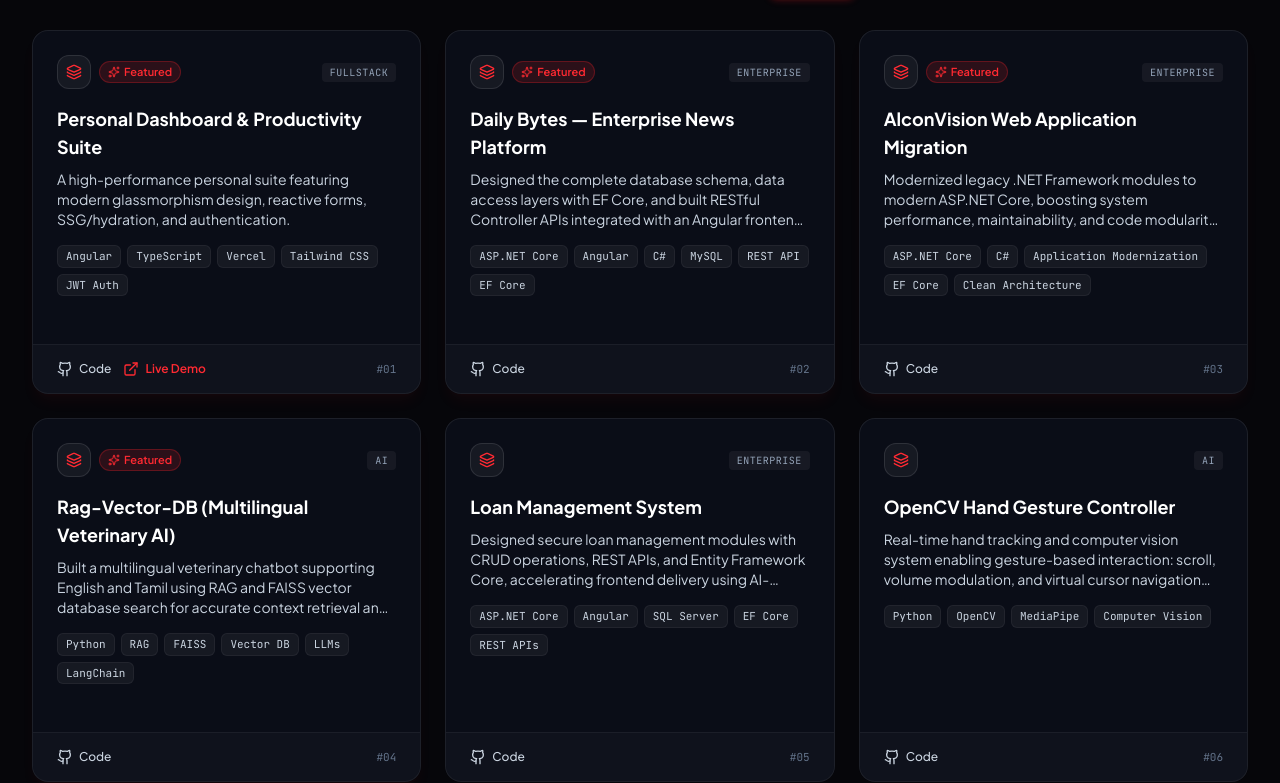
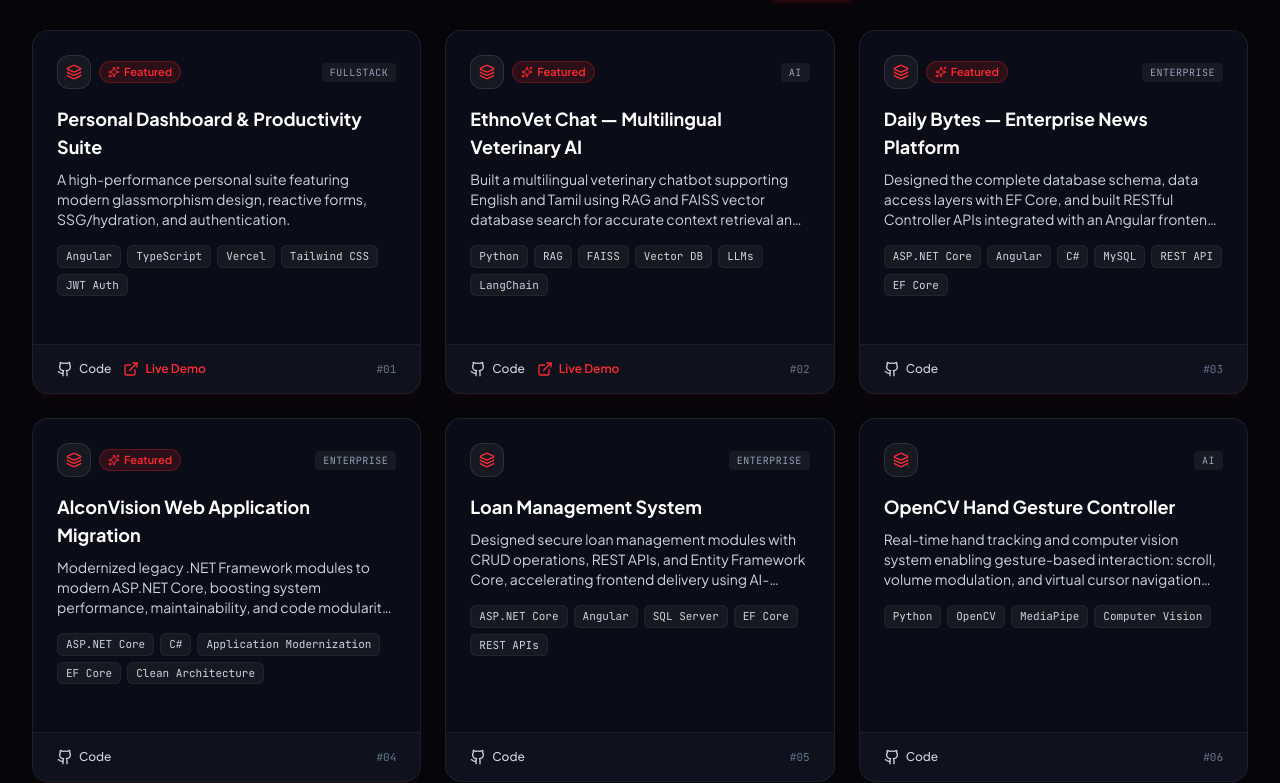
Before and after one commit to Niju-2004/Niju-Portfolio, a React (Vite) app in the folder client/: page / in a window 1280 px wide. Shown: the part 3973-4756 px from the top of the page. Built offline with nearby package versions, Linux system fonts and the light colour scheme; no server answers.

Commit message:
Ethnovet is added

```diff
--- a/client/src/data/staticFallback.ts
+++ b/client/src/data/staticFallback.ts
@@ -34,6 +34,19 @@ export const STATIC_PROJECTS: Project[] = [
   },
   {
     id: 2,
+    title: "EthnoVet Chat — Multilingual Veterinary AI",
+    slug: "rag-vector-db-vet-ai",
+    subtitle: "Multilingual AI assistant powered by Retrieval-Augmented Generation & FAISS",
+    description: "Built a multilingual veterinary chatbot supporting English and Tamil using RAG and FAISS vector database search for accurate context retrieval and natural conversations.",
+    category: "ai",
+    tags: ["Python", "RAG", "FAISS", "Vector DB", "LLMs", "LangChain"],
+    githubUrl: "https://github.com/Niju-2004/Rag-Vector-DB",
+    liveUrl: "https://ethnovet.vercel.app",
+    featured: true,
+    displayOrder: 2
+  },
+  {
+    id: 3,
     title: "Daily Bytes — Enterprise News Platform",
     slug: "daily-bytes-news-platform",
     subtitle: "Full-Stack enterprise news portal with layered architecture and MySQL storage",
@@ -43,10 +56,10 @@ export const STATIC_PROJECTS: Project[] = [
     githubUrl: "https://github.com/Niju-2004",
     liveUrl: null,
     featured: true,
-    displayOrder: 2
+    displayOrder: 3
   },
   {
-    id: 3,
+    id: 4,
     title: "AlconVision Web Application Migration",
     slug: "alconvision-migration",
     subtitle: "Legacy .NET Framework to ASP.NET Core modern architecture migration",
@@ -54,19 +67,6 @@ export const STATIC_PROJECTS: Project[] = [
     category: "enterprise",
     tags: ["ASP.NET Core", "C#", "Application Modernization", "EF Core", "Clean Architecture"],
     githubUrl: "https://github.com/Niju-2004",
-    liveUrl: null,
-    featured: true,
-    displayOrder: 3
-  },
-  {
-    id: 4,
-    title: "Rag-Vector-DB (Multilingual Veterinary AI)",
-    slug: "rag-vector-db-vet-ai",
-    subtitle: "Multilingual AI assistant powered by Retrieval-Augmented Generation & FAISS",
-    description: "Built a multilingual veterinary chatbot supporting English and Tamil using RAG and FAISS vector database search for accurate context retrieval and natural conversations.",
-    category: "ai",
-    tags: ["Python", "RAG", "FAISS", "Vector DB", "LLMs", "LangChain"],
-    githubUrl: "https://github.com/Niju-2004/Rag-Vector-DB",
     liveUrl: null,
     featured: true,
     displayOrder: 4
```
Also changed, not shown: 2 other files (tests, documents, lock files or other folders).
